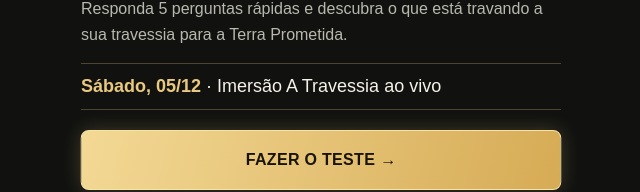
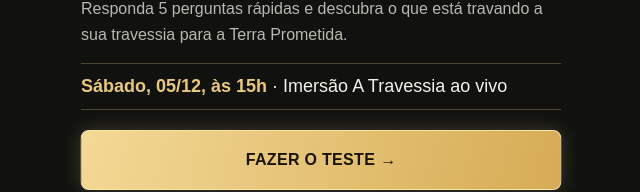
Before and after one commit to iedaavic2-collab/quiz-black-rapha-travessia, a plain HTML site: page index.html in a window 1280 px wide. Shown: the part 686-878 px from the top of the page, without its empty margins (319-959 px from the left). Drawn offline with Linux system fonts and the light colour scheme.

Commit message:
Horário da Black paga: 05/12 às 15h

```diff
--- a/index.html
+++ b/index.html
@@ -77,7 +77,7 @@ p{line-height:1.6;color:var(--muted);margin:0 0 16px}
       <p class="eyebrow">TESTE DE 1 MINUTO</p>
       <h1 class="titulo">Em qual <em>deserto</em> você está vivendo hoje?</h1>
       <p>Responda 5 perguntas rápidas e descubra o que está travando a sua travessia para a Terra Prometida.</p>
-      <div class="date"><b>Sábado, 05/12</b> · Imersão A Travessia ao vivo</div>
+      <div class="date"><b>Sábado, 05/12, às 15h</b> · Imersão A Travessia ao vivo</div>
       <button class="cta" data-go="1">FAZER O TESTE →</button>
       <p class="small">Leva menos de 1 minuto.</p>
     </div>
@@ -107,7 +107,7 @@ p{line-height:1.6;color:var(--muted);margin:0 0 16px}
       <div class="rapha"><img src="img/rapha.jpg" alt="Rapha Tarso"><p><b style="color:var(--text)">Rapha Tarso</b><br>Criador do Método VEX</p></div>
       <div class="offer">
         <p class="eyebrow" style="margin:0">BLACK VEX · A TRAVESSIA</p>
-        <div class="date" style="border:0;margin:6px 0 2px;padding:0"><b>Sábado, 05/12</b> · online e ao vivo</div>
+        <div class="date" style="border:0;margin:6px 0 2px;padding:0"><b>Sábado, 05/12, às 15h</b> · online e ao vivo</div>
         <div class="price"><small>INGRESSO</small> R$ 9,90</div>
         <p style="margin:0">Ao final, a maior condição de Black Friday do ano para você se tornar meu aluno no Método VEX.</p>
       </div>
```
